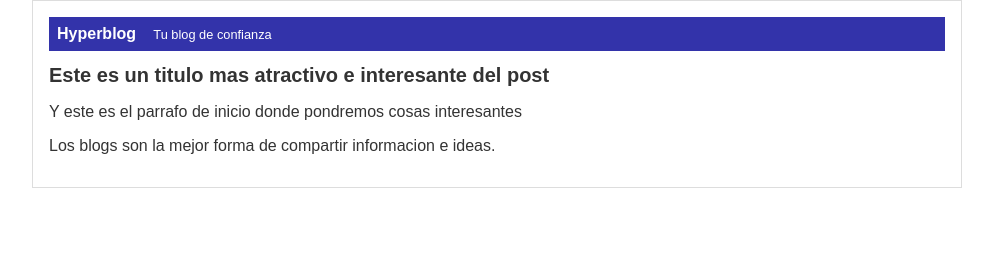
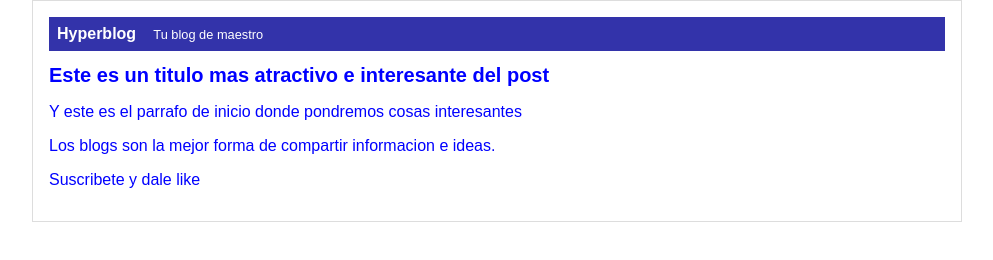
Before and after one commit to Nick738996/hyperblog, a plain HTML site: page blogpost.html in a window 1280 px wide. Shown: the whole page, without its empty margins (143-1136 px from the left). Drawn offline with Linux system fonts and the light colour scheme.

Commit message:
Agregue descripcion y tambien la cabecera

```diff
--- a/blogpost.html
+++ b/blogpost.html
@@ -11,12 +11,13 @@
     <div id="container">
       <div id="cabecera">
         Hyperblog
-        <span id="tagline">Tu blog de confianza</span>
+        <span id="tagline">Tu blog de maestro</span>
       </div>
       <div id="post">
         <h1>Este es un titulo mas atractivo e interesante del post</h1>
         <p>Y este es el parrafo de inicio donde pondremos cosas interesantes</p>
         <p>Los blogs son la mejor forma de compartir informacion e ideas.</p>
+        <p>Suscribete y dale like</p>
       </div>
     </div>
   </body>
--- a/css/estilos.css
+++ b/css/estilos.css
@@ -1,5 +1,5 @@
 body {
-  color: #333;
+  color: blue;
   text-align: left;
   font-family: "Arial";
   font-size: 16px;
```
